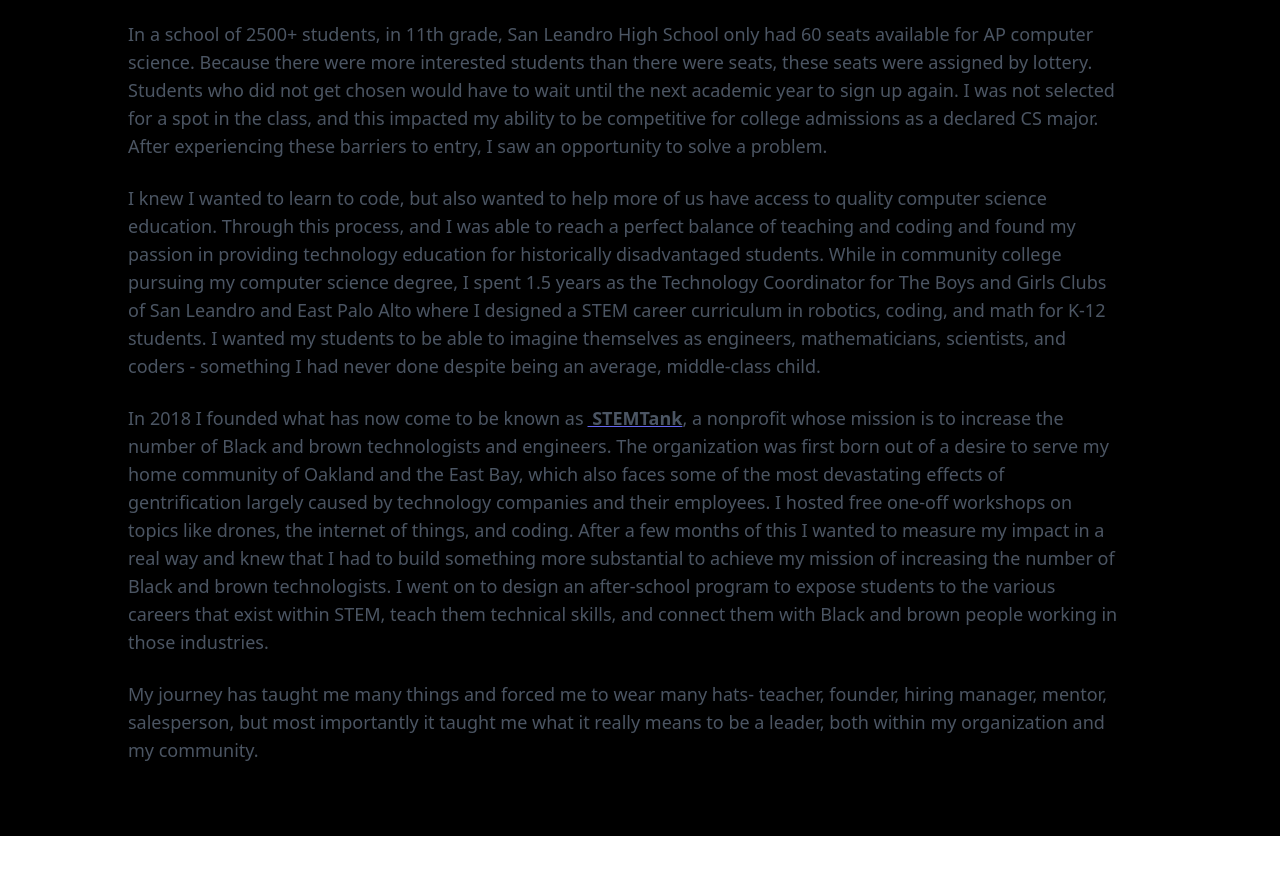
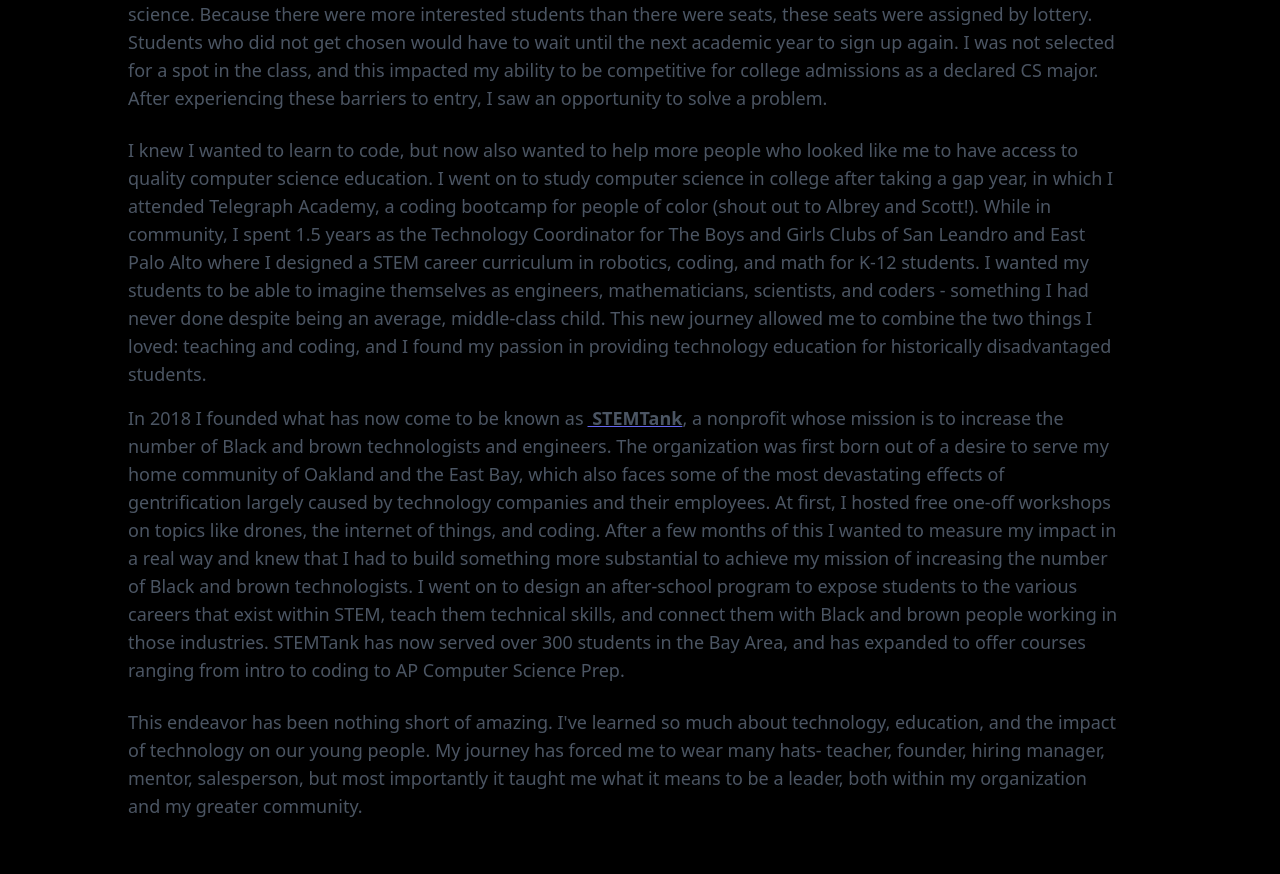
Before and after one commit to womenbuildweb3/30daysofweb3.xyz, a Next.js app: page /about in a window 1280 px wide. Shown: the part 420-1294 px from the top of the page. Before the commit the page ends 1256 px from the top, so only its background shows below. Built offline with nearby package versions, Linux system fonts and the light colour scheme.

Commit message:
small changes:

```diff
--- a/components/Navbar.js
+++ b/components/Navbar.js
@@ -20,7 +20,7 @@ export default function Navbar() {
       {({ open }) => (
         <>
           <div className="max-w-7xl mx-auto px-4 sm:px-6 lg:px-8 ml-24">
-            <div className="flex items-center justify-between h-16">
+            <div className="flex items-center justify-between h-16 ">
               <div className="flex items-center">
                 <div className="hidden sm:block sm:ml-6">
                   <div onClick={updateSelected} className="flex space-x-4">
--- a/pages/about.js
+++ b/pages/about.js
@@ -6,27 +6,14 @@ export default function About() {
     <div className={styles.container}>
       <Navbar />
       <main className="mt-11">
-        <div className="flex flex-col justify-center items-start max-w-5xl border-gray-200 dark:border-gray-700 mx-auto pb-16">
-          <div className="flex flex-col-reverse sm:flex-row items-start">
+        <div className="mb-4 flex flex-col justify-center items-start max-w-5xl border-gray-200 dark:border-gray-700 mx-auto pb-16">
+          <div className=" flex bg-black flex-col-reverse sm:flex-row items-start">
             <div className="flex flex-col pr-8">
-                <div className="flex flex-row">
-                <h1 className="mb-4 bg-gradient-to-r from-indigo-500  via-purple-500 to-pink-500 mr-6 bg-clip-text text-transparent font-bold text-3xl md:text-5xl tracking-tight mr-80">
+                <h1 className="mb-4 bg-gradient-to-r from-indigo-500 via-purple-500 to-pink-500 mr-6 bg-clip-text text-transparent font-bold text-3xl md:text-5xl tracking-tight mr-80">
                 My Villain Origin Story
               </h1>
-              <h1>If you can read this, shh</h1>
-                </div>
-
-                {/* <div className="flex flex-row flex-wrap space-x-4">
-                    <div>
-                        <SocialIcon url="https://twitter.com/camiinthisthang" bgColor="#7f7f7f" fgColor="#fff" style={{ height: 40, width: 40 }} />
-                    </div>
-                    <div>
-                    <SocialIcon url="https://www.tiktok.com/@camiinthisthang?" bgColor="#7f7f7f" fgColor="#fff" style={{ height: 40, width: 40 }} />
-                    </div>
-                </div> */}
-
               <div className="mb-4">
-                <p className="text-gray-600 dark:text-gray-400 mb-2 text-lg">
+                <p className="text-gray-600 dark:text-gray-400 mb-2 text-sm md:text-lg display: inline-block">
                   For as long as I can remember, I have always wanted to be a
                   teacher. My mom loves to tell the story about how I would sit
                   all of my teddy bears down facing a whiteboard, and would
@@ -45,7 +32,7 @@ export default function About() {
                 </p>
               </div>
               <div className="mb-4">
-                <p className="text-gray-600 dark:text-gray-400 mb-2 text-lg">
+                <p className="text-gray-600 dark:text-gray-400 mb-2 text-sm md:text-lg">
                   In a school of 2500+ students, in 11th grade, San Leandro High
                   School only had 60 seats available for AP computer science.
                   Because there were more interested students than there were
@@ -59,31 +46,32 @@ export default function About() {
                 </p>
               </div>
               <div className="mb-4">
-                <p className="text-gray-600 dark:text-gray-400 mb-2 text-lg">
-                  I knew I wanted to learn to code, but also wanted to help more
-                  of us have access to quality computer science education.
-                  Through this process, and I was able to reach a perfect
-                  balance of teaching and coding and found my passion in
-                  providing technology education for historically disadvantaged
-                  students. While in community college pursuing my computer
-                  science degree, I spent 1.5 years as the Technology
+                <p className="text-gray-600 dark:text-gray-400 text-sm md:text-lg">
+                  I knew I wanted to learn to code, but now also wanted to help more
+                  people who looked like me to have access to quality computer science education.
+                  I went on to study computer science in college after taking a gap year, in which I attended Telegraph Academy,
+                  a coding bootcamp for people of color (shout out to Albrey and Scott!).
+                  While in community, I spent 1.5 years as the Technology
                   Coordinator for The Boys and Girls Clubs of San Leandro and
                   East Palo Alto where I designed a STEM career curriculum in
                   robotics, coding, and math for K-12 students. I wanted my
                   students to be able to imagine themselves as engineers,
                   mathematicians, scientists, and coders - something I had never
                   done despite being an average, middle-class child.
+                  This new journey allowed me to combine the two things I loved: teaching and coding,
+                  and I found my passion in providing technology education for historically disadvantaged
+                  students.
                   <br></br>
                 </p>
               </div>
 
               <div className="mb-4">
-                <p className="text-gray-600 dark:text-gray-400 mb-2 text-lg">
+                <p className="text-gray-600 dark:text-gray-400 mb-2 text-sm md:text-lg">
                   In 2018 I founded what has now come to be known as
                   <a target="_blank"
                   rel="noreferrer"
                   href="https://www.stemtank.org/">
-                  <span className="pl-1 font-semibold underline decoration-indigo-500"> STEMTank</span>
+                  <span className="pl-1 font-semibold underline decoration-indigo-500 text-sm md:text-lg"> STEMTank</span>
                   </a>
                    , a
                   nonprofit whose mission is to increase the number of Black and
@@ -91,7 +79,7 @@ export default function About() {
                   born out of a desire to serve my home community of Oakland and
                   the East Bay, which also faces some of the most devastating
                   effects of gentrification largely caused by technology
-                  companies and their employees. I hosted free one-off workshops
+                  companies and their employees. At first, I hosted free one-off workshops
                   on topics like drones, the internet of things, and coding.
                   After a few months of this I wanted to measure my impact in a
                   real way and knew that I had to build something more
@@ -100,17 +88,19 @@ export default function About() {
                   after-school program to expose students to the various careers
                   that exist within STEM, teach them technical skills, and
                   connect them with Black and brown people working in those
-                  industries.
+                  industries. STEMTank has now served over 300 students in the Bay Area,
+                  and has expanded to offer courses ranging from intro to coding to AP Computer Science Prep.
                   <br></br>
                 </p>
               </div>
 
               <div>
-                <p className="text-gray-600 dark:text-gray-400 mb-2 text-lg">
-                  My journey has taught me many things and forced me to wear
-                  many hats- teacher, founder, hiring manager, mentor,
-                  salesperson, but most importantly it taught me what it really
-                  means to be a leader, both within my organization and my
+                <p className="text-gray-600 dark:text-gray-400 mb-2 text-sm md:text-lg">
+                  This endeavor has been nothing short of amazing. I've learned so much
+                  about technology, education, and the impact of technology on our young people.
+                  My journey has forced me to wear many hats- teacher, founder, hiring manager, mentor,
+                  salesperson, but most importantly it taught me what it
+                  means to be a leader, both within my organization and my greater
                   community.
                   <br></br>
                 </p>
--- a/pages/index.js
+++ b/pages/index.js
@@ -49,48 +49,39 @@ export default function Home() {
                 </Link>
               </div>
             </div>
-            <div className="w-[80px] sm:w-[176px] relative mb-8 sm:mb-0 mr-auto">
-              <Image
-                alt="Camila Ramos Garzon Headshot"
-                height={176}
-                width={176}
-                src="/public/pngHeadshot.png"
-                className="rounded-full filter grayscale"
-              />
-            </div>
           </div>
           <div className="flex flex-row flex-wrap space-x-4">
             <h3 className="font-bold text-2xl md:text-4xl tracking-tight mb-6 bg-gradient-to-r from-indigo-500  via-purple-500 to-pink-500 bg-clip-text text-transparent">
               Featured Content
             </h3>
-            <div>
+            <div className="mt-1">
               <SocialIcon
                 target="_blank"
                 rel="noreferrer"
                 url="https://twitter.com/camiinthisthang"
                 bgColor="#7f7f7f"
                 fgColor="#fff"
-                style={{ height: 40, width: 40 }}
+                style={{ height: 35, width: 35 }}
               />
             </div>
-            <div>
+            <div className=" mt-1">
               <SocialIcon
                 target="_blank"
                 rel="noreferrer"
                 url="https://www.tiktok.com/@camiinthisthang?"
                 bgColor="#7f7f7f"
                 fgColor="#fff"
-                style={{ height: 40, width: 40 }}
+                style={{ height: 35, width: 35 }}
               />
             </div>
-            <div>
+            <div className="mt-1">
               <SocialIcon
                 target="_blank"
                 rel="noreferrer"
                 url="https://www.youtube.com/channel/UCyEnr-lcCUavJzh0uodvG3w"
                 bgColor="#7f7f7f"
                 fgColor="#fff"
-                style={{ height: 40, width: 40 }}
+                style={{ height: 35, width: 35 }}
               />
             </div>
           </div>
@@ -131,13 +122,13 @@ export default function Home() {
           </div>
           <div className="flex flex-row w-full overflow-auto space-x-2">
             <div className="">
-              <ReactPlayer url="https://www.youtube.com/watch?v=tq5fJmoYod4" />
+              <ReactPlayer className="lg:max-w-screen-sm max-w-min border-4 border-red-400" url="https://www.youtube.com/watch?v=tq5fJmoYod4" />
             </div>
             <div className="">
               <ReactPlayer url="https://www.youtube.com/watch?v=ZE32RZJGSXU" />
             </div>
             <div className="">
-              <ReactPlayer url="https://www.youtube.com/watch?v=DYsJUEjpK_I" />
+              <ReactPlayer className="border-4 border-red-400" url="https://www.youtube.com/watch?v=DYsJUEjpK_I" />
             </div>
           </div>
         </div>
@@ -214,31 +205,3 @@ export default function Home() {
 //     },
 //   }
 // }
-
-export async function getServerSideProps() {
-  const [video1Res, video2Res, video3Res, video4Res] = await Promise.all([
-    fetch(
-      "https://www.tiktok.com/oembed?url=https://www.tiktok.com/@camiinthisthang/video/6999680054053637382"
-    ),
-    fetch(
-      "https://www.tiktok.com/oembed?url=https://www.tiktok.com/@camiinthisthang/video/7000052712595279109"
-    ),
-    fetch(
-      "https://www.tiktok.com/oembed?url=https://www.tiktok.com/@camiinthisthang/video/7042774240483052846"
-    ),
-    fetch(
-      "https://www.tiktok.com/oembed?url=https://www.tiktok.com/@camiinthisthang/video/7031254881944030470"
-    ),
-  ]);
-  const [video1, video2, video3, video4] = await Promise.all([
-    video1Res.json(),
-    video2Res.json(),
-    video3Res.json(),
-    video4Res.json(),
-  ]);
-  console.log("this is video1!!!!!!!!!", video1);
-  console.log("this is video2!!!!!!!!!", video2);
-  console.log("this is video3!!!!!!!!!", video3);
-  console.log("this is video4!!!!!!!!!", video4);
-  return { props: { video1, video2, video3, video4 } };
-}
--- a/styles/Home.module.css
+++ b/styles/Home.module.css
@@ -1,6 +1,7 @@
 .container {
   padding: 0 2rem;
   background-color: black;
+  padding-bottom: 2rem;
 }
 
 .main {
```
